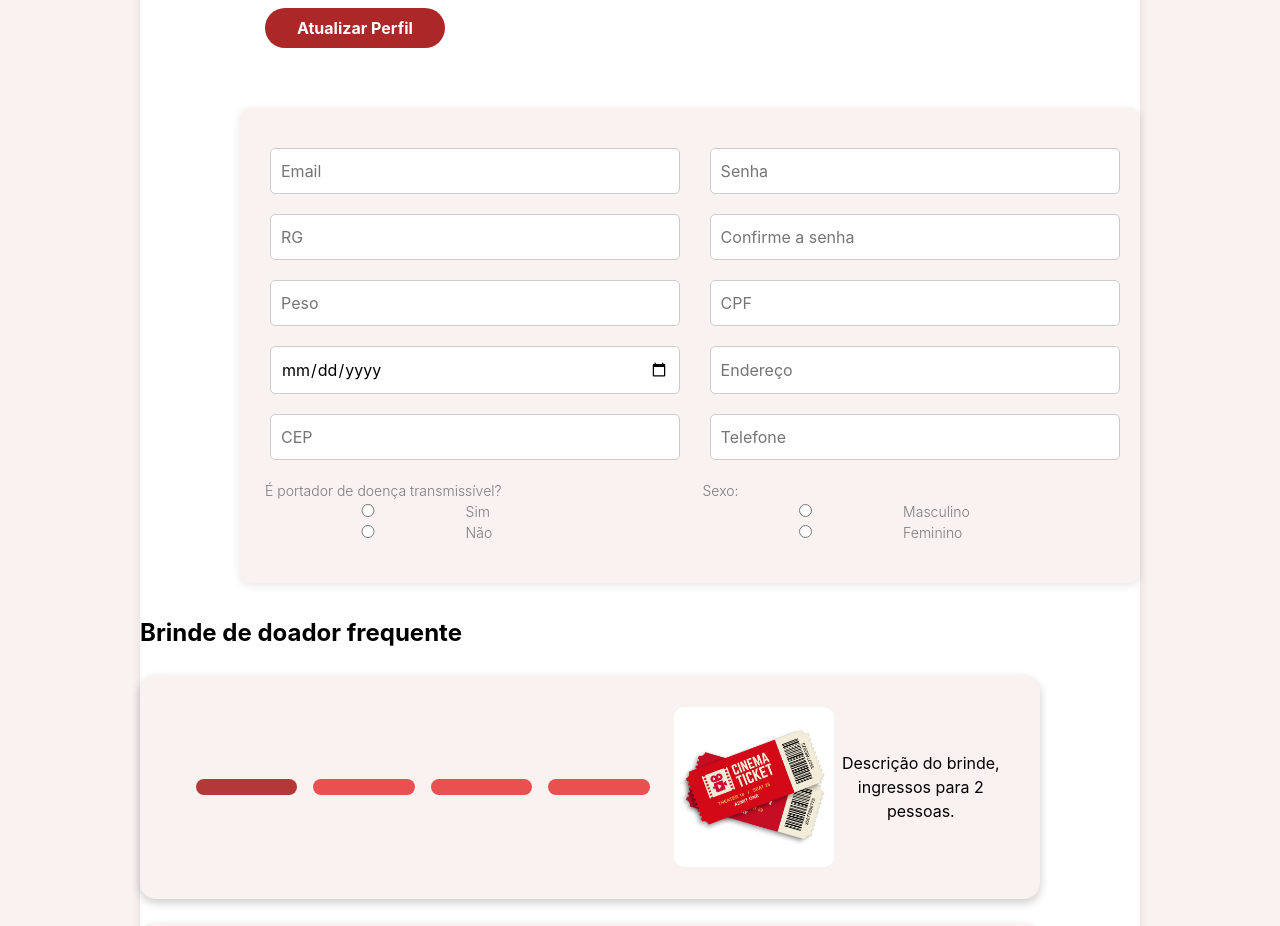
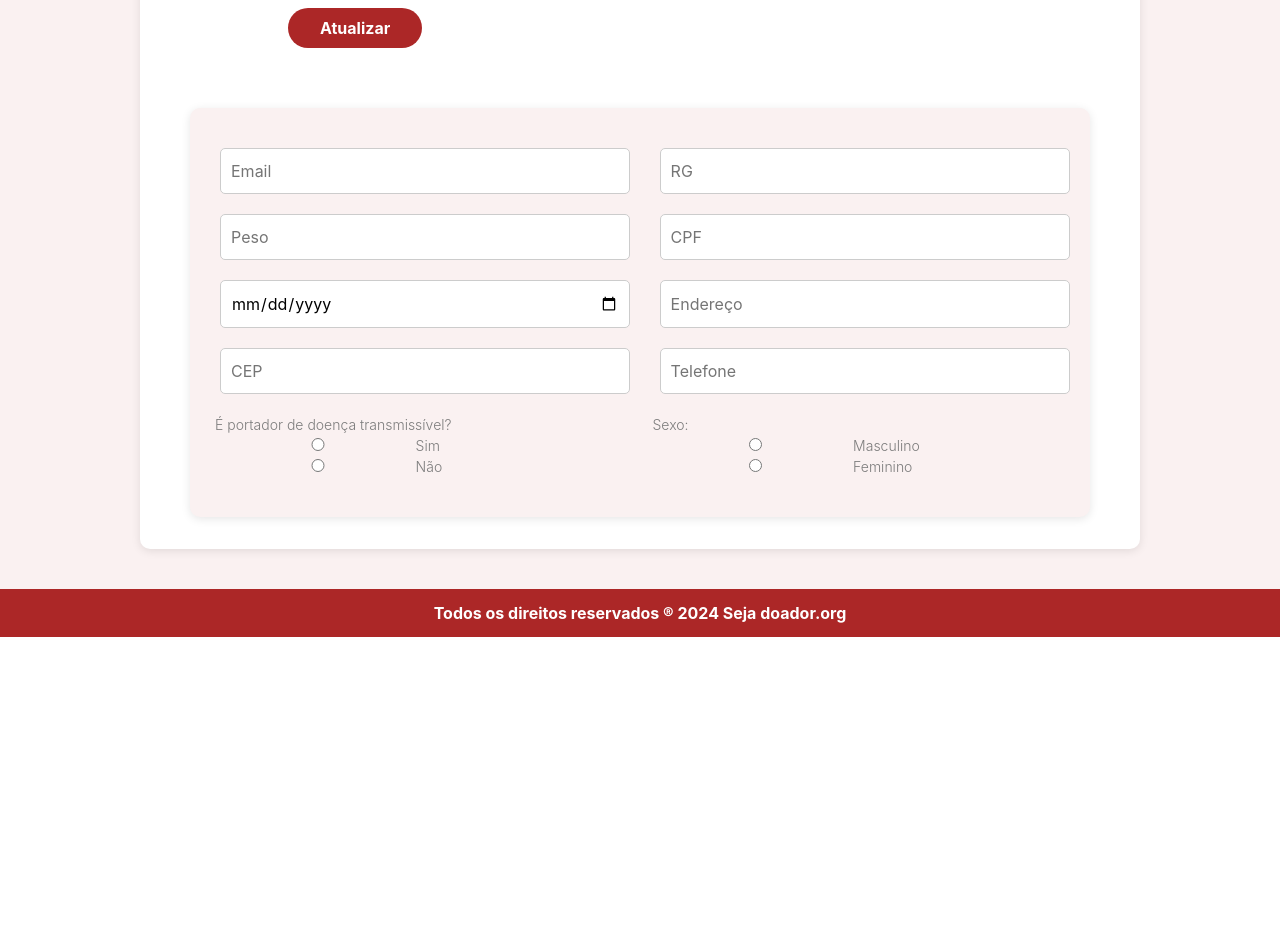
Before and after one commit to Guntzel00/projeto_ucb, a React (Vite) app: page /perfil in a window 1280 px wide. Shown: the part 366-1292 px from the top of the page. After the commit the page ends 1003 px from the top, so only its background shows below. Built offline with nearby package versions, Linux system fonts and the light colour scheme; data requests are answered from the project's data file.

Commit message:
Modifica pagina de perfil

```diff
--- /dev/null
+++ b/src/pages/pagina-mensagem/Pagina_mensagem.jsx
@@ -0,0 +1,40 @@
+import Footer from '../../components/footer/footer';
+import './Pagina_mensagem.css';
+import Header_logon from '../../components/header/Header_logon';
+import foto1 from '../../assets/agendamento_imagem.png';
+import { useState } from 'react';
+
+function Pagina_mensagem() {
+	const [selectedFile, setSelectedFile] = useState(null);
+
+  const handleFileChange = (event) => {
+    const file = event.target.files[0];
+    setSelectedFile(file);
+    alert(`Arquivo selecionado: ${file.name}`);
+
+  };
+
+	return (
+		<>
+			<Header_logon />
+			<div className='mensagem_container'>
+				<div className='bloco-container'>
+					<img src={foto1} alt='Imagem ilustrativa' className='acompanhamento-imagem' />
+
+					<div className='titulo-mensagem'>
+          				<h1>Acompanhamento de Agendamento</h1>
+        			</div>
+        				<p className="description">
+						O agendamento da doação de sangue é um processo importante para garantir que o doador possa contribuir de forma organizada e segura. Para iniciar o processo, o interessado deve selecionar um horário disponível e fornecer as informações necessárias no sistema. É importante lembrar que o agendamento não é definitivo até que o doador conclua o upload do documento necessário no site.
+						</p>
+						<p className="description">
+						Caso ocorra algum imprevisto ou mudança de planos, o agendamento pode ser cancelado a qualquer momento antes da conclusão. Somente após o envio do documento solicitado, o agendamento é considerado finalizado. Dessa forma, o sistema garante que os agendamentos sejam realizados de maneira eficiente, respeitando a disponibilidade e a flexibilidade dos doadores.
+						</p>
+				</div>
+			</div>
+			<Footer />
+		</>
+	);
+}
+
+export default Pagina_mensagem;
--- a/src/pages/pagina_acompanhamento/Pagina_acompanhamento.css
+++ b/src/pages/pagina_acompanhamento/Pagina_acompanhamento.css
@@ -122,20 +122,6 @@ label {
 
   }
 
-  .detalhes-agendamento button {
-	font-size: 16px;
-	background-color: #ac2727;
-	color: #ffffff;
-	margin-top: 20px;
-	margin-left: 565px;
-	border-radius: 30px;
-	border-color: #ac2727;
-	padding: 6px;
-
-
-
-  }
-
   .detalhes-agendamento2 h3 {
 	font-size: 20px;
 	font-weight: 400;
@@ -153,16 +139,26 @@ label {
 
   }
 
-  .detalhes-agendamento2 button {
+  .btn-mensagem {
 	font-size: 16px;
 	background-color: #ac2727;
 	color: #ffffff;
 	margin-top: 20px;
-	margin-left: 565px;
+	margin-left: 555px;
 	border-radius: 30px;
 	border-color: #ac2727;
-	padding: 6px;
+	padding: 0px;
+	width: 0px;
+  }
 
-
-
+  .btn-cancelar {
+	font-size: 16px;
+	background-color: #ac2727;
+	color: #ffffff;
+	margin-top: 20px;
+	margin-left: 535px;
+	border-radius: 30px;
+	border-color: #ac2727;
+	padding: 0px;
+	width: 195px;
   }
--- a/src/pages/pagina_acompanhamento/Pagina_acompanhamento.jsx
+++ b/src/pages/pagina_acompanhamento/Pagina_acompanhamento.jsx
@@ -3,6 +3,7 @@ import './Pagina_acompanhamento.css';
 import Header_logon from '../../components/header/Header_logon';
 import foto1 from '../../assets/agendamento_imagem.png';
 import foto2 from '../../assets/upload.png';
+import Btn from '../../components/btn/Btn';
 import { useState } from 'react';
 
 function Pagina_acompanhamento() {
@@ -38,7 +39,9 @@ function Pagina_acompanhamento() {
 								<p>Data: 21/10/2022</p>
 								<p>Horário: 10:00</p>
 								<p>Status: Finalizado</p>
-								<button className="botao-cancelar">Cancelar doação</button>
+								<div className='btn-mensagem'>
+									<Btn label='Mensagem' referencia='/mensagem' />
+								</div>
 							</div>
 
 							<label htmlFor="file-upload" className="upload-label">
@@ -60,7 +63,9 @@ function Pagina_acompanhamento() {
 								<p>Data: 22/12/2024</p>
 								<p>Horário: 15:00</p>
 								<p>Status: Agendado</p>
-								<button className="botao-cancelar2">Cancelar doação</button>
+								<div className='btn-cancelar'>
+									<Btn label='Cancelar Doação' referencia='/home' />
+								</div>
 							</div>
 
 							<label htmlFor="file-upload" className="upload-label">
--- a/src/pages/pagina_perfil/Pagina_perfil.css
+++ b/src/pages/pagina_perfil/Pagina_perfil.css
@@ -11,7 +11,7 @@
 	position: absolute;
 	top: 70px;
 	left: 115px;
-	width: 190px;
+	width: 200px;
 	height: 200px;
 	border-radius: 50%;
 	border: 3px solid #b33939;
@@ -43,7 +43,7 @@
 	width: 900px;
 	margin-top: 380px;
 	margin-bottom: 2rem;
-	margin-left: 100px;
+	margin-left: 50px;
 	position: static;
 }
 
@@ -99,53 +99,23 @@ label {
 	justify-content: center;
 }
 
-/* ================ Recompensas ================== */
-
-.container_recompensas {
-	box-shadow: 0px 4px 10px 0px rgba(0, 0, 0, 0.2);
-	background-color: #faf1f1;
-	display: flex;
-	flex-direction: column;
-	justify-content: center;
-	align-items: center;
-	width: 900px;
-	min-height: 7rem;
-	padding: 2rem;
-	border-radius: 1rem;
-	margin: 1.5rem 0;
-	h2 {
-		margin-bottom: 1rem;
-		text-align: center;
-	}
-}
-.premio {
+.button-atualizar {
+	position: absolute;
+	top: 280px;
+	left: 125px;
 	display: flex;
 	justify-content: center;
-	align-items: center;
-	.barra-premiacao {
-		width: 60%;
-	}
-	img {
-		width: 10rem;
-		border-radius: 10px;
-	}
-	p {
-		text-align: center;
-	}
-	.barra-premiacao {
-		display: flex;
-		padding: 1rem;
-		div {
-			width: 8rem;
-			height: 1rem;
-			border-radius: 1rem;
-			margin: 0 0.5rem;
-		}
-		.barra-premiacao-preenchida {
-			background-color: #b33939;
-		}
-		.barra-premiacao-vazia {
-			background-color: #e95151;
-		}
-	}
+	background-color: #ac2727;
+	color: #fff;
+	padding: 0.5rem 2rem;
+	font-weight: bold;
+	text-decoration: none;
+	border-radius: 48px;
+	border: none;
+	cursor: pointer;
+	margin-left: 23px;
 }
+
+.button-atualizar:hover {
+	background-color: #e95151;
+}
--- a/src/pages/pagina_perfil/Pagina_perfil.jsx
+++ b/src/pages/pagina_perfil/Pagina_perfil.jsx
@@ -1,10 +1,8 @@
+import React, { useState, useEffect } from 'react';
 import Footer from '../../components/footer/footer';
 import './Pagina_perfil.css';
 import Header_logon from '../../components/header/Header_logon';
-import foto1 from '../../assets/foto_perfil.png'; // Importando a imagem
-import Btn from '../../components/btn/Btn';
-import { useState } from 'react';
-import ingressos from '../../assets/ingressos.jpg';
+import foto1 from '../../assets/icon-imagem.png';
 
 function Pagina_perfil() {
 	const [formData, setFormData] = useState({
@@ -13,14 +11,27 @@ function Pagina_perfil() {
 		peso: '',
 		dataNascimento: '',
 		cep: '',
-		senha: '',
-		confirmaSenha: '',
 		cpf: '',
 		telefone: '',
 		endereco: '',
 		doencaTransmissivel: '',
 		sexo: '',
 	});
+
+	// Função para buscar os dados da API
+	useEffect(() => {
+		const fetchData = async () => {
+			try {
+				const response = await fetch('http://localhost:3000/cadastro_usuarios');
+				const data = await response.json();
+				setFormData(data); // Carrega os dados no estado do formulário
+			} catch (error) {
+				console.error('Erro ao buscar dados:', error);
+			}
+		};
+
+		fetchData();
+	}, []);
 
 	const handleChange = (e) => {
 		setFormData({
@@ -29,9 +40,26 @@ function Pagina_perfil() {
 		});
 	};
 
-	const handleSubmit = (e) => {
+	// Função para enviar dados atualizados para a API
+	const handleSubmit = async (e) => {
 		e.preventDefault();
-		console.log(formData);
+		try {
+			const response = await fetch('http://localhost:3000/cadastro_usuarios', {
+				method: 'PUT', // Método PUT para atualizar os dados
+				headers: {
+					'Content-Type': 'application/json',
+				},
+				body: JSON.stringify(formData),
+			});
+
+			if (response.ok) {
+				alert('Perfil atualizado com sucesso!');
+			} else {
+				alert('Erro ao atualizar o perfil');
+			}
+		} catch (error) {
+			console.error('Erro ao atualizar perfil:', error);
+		}
 	};
 
 	return (
@@ -40,10 +68,6 @@ function Pagina_perfil() {
 			<div className='perfil_container'>
 				<div className='bloco-container'>
 					<img src={foto1} alt='Imagem ilustrativa' className='perfil-imagem' />
-
-					<div className='btn-perfil'>
-						<Btn label='Atualizar Perfil' referencia='/home' />
-					</div>
 
 					<form className='perfil-form' onSubmit={handleSubmit}>
 						<div className='form-group'>
@@ -55,27 +79,10 @@ function Pagina_perfil() {
 								onChange={handleChange}
 							/>
 							<input
-								type='password'
-								name='senha'
-								placeholder='Senha'
-								value={formData.senha}
-								onChange={handleChange}
-							/>
-						</div>
-
-						<div className='form-group'>
-							<input
 								type='text'
 								name='rg'
 								placeholder='RG'
 								value={formData.rg}
-								onChange={handleChange}
-							/>
-							<input
-								type='password'
-								name='confirmaSenha'
-								placeholder='Confirme a senha'
-								value={formData.confirmaSenha}
 								onChange={handleChange}
 							/>
 						</div>
@@ -180,35 +187,8 @@ function Pagina_perfil() {
 								</label>
 							</div>
 						</div>
+						<button type='submit' className='button-atualizar'>Atualizar</button>
 					</form>
-
-					{/* Premiação */}
-
-					<h2>Brinde de doador frequente</h2>
-					<div className='container_recompensas'>
-						<div className='premio'>
-							<div className='barra-premiacao'>
-								<div className='barra-premiacao-preenchida'></div>
-								<div className='barra-premiacao-vazia'></div>
-								<div className='barra-premiacao-vazia'></div>
-								<div className='barra-premiacao-vazia'></div>
-							</div>
-							<img src={ingressos} alt='Foto de ingressos' />
-							<p>Descrição do brinde, ingressos para 2 pessoas.</p>
-						</div>
-					</div>
-					<div className='container_recompensas'>
-						<div className='premio'>
-							<div className='barra-premiacao'>
-								<div className='barra-premiacao-preenchida'></div>
-								<div className='barra-premiacao-vazia'></div>
-								<div className='barra-premiacao-vazia'></div>
-								<div className='barra-premiacao-vazia'></div>
-							</div>
-							<img src={ingressos} alt='Foto de ingressos' />
-							<p>Descrição do brinde, ingressos para 2 pessoas.</p>
-						</div>
-					</div>
 				</div>
 			</div>
 			<Footer />
--- a/src/routes/Routes.jsx
+++ b/src/routes/Routes.jsx
@@ -7,6 +7,7 @@ import Pagina_recuperacao_senha from '../pages/pagina_recuperacao_senha/Pagina_r
 import Pagina_cadastro from '../pages/pagina_cadastro/Pagina_cadastro';
 import Pagina_perfil from '../pages/pagina_perfil/Pagina_perfil';
 import Pagina_acompanhamento from '../pages/pagina_acompanhamento/Pagina_acompanhamento';
+import Pagina_mensagem from '../pages/pagina-mensagem/Pagina_mensagem'
 
 function AppRoutes() {
 	return (
@@ -19,6 +20,7 @@ function AppRoutes() {
 			<Route path='/cadastro' element={<Pagina_cadastro />} />
 			<Route path='/perfil' element={<Pagina_perfil />} />
 			<Route path='/acompanhamento' element={<Pagina_acompanhamento />} />
+			<Route path='/mensagem' element={<Pagina_mensagem />} />
 		</Routes>
 	);
 }
```
Also changed, not shown: src/assets/icon-imagem.png (added), src/pages/pagina-mensagem/Pagina_mensagem.css (added).
